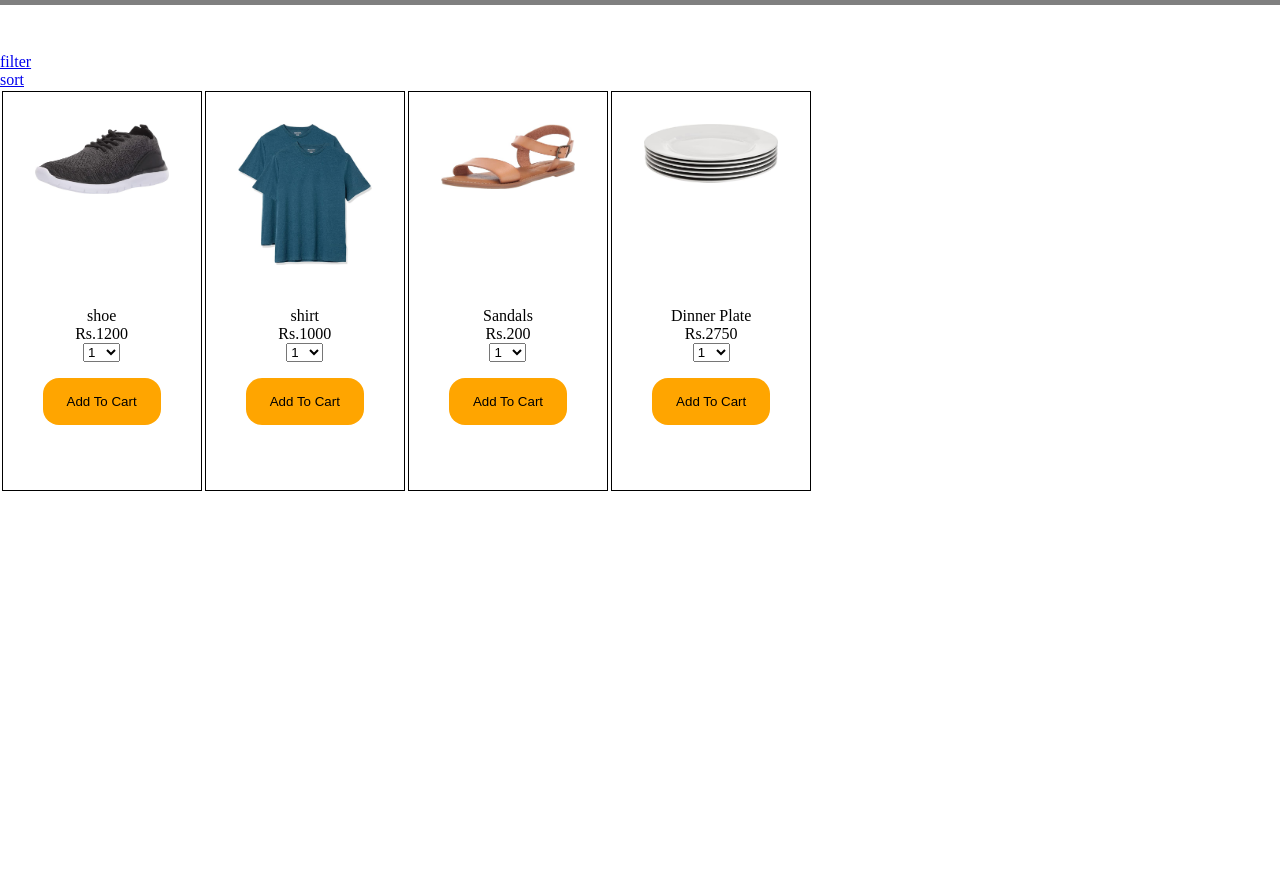
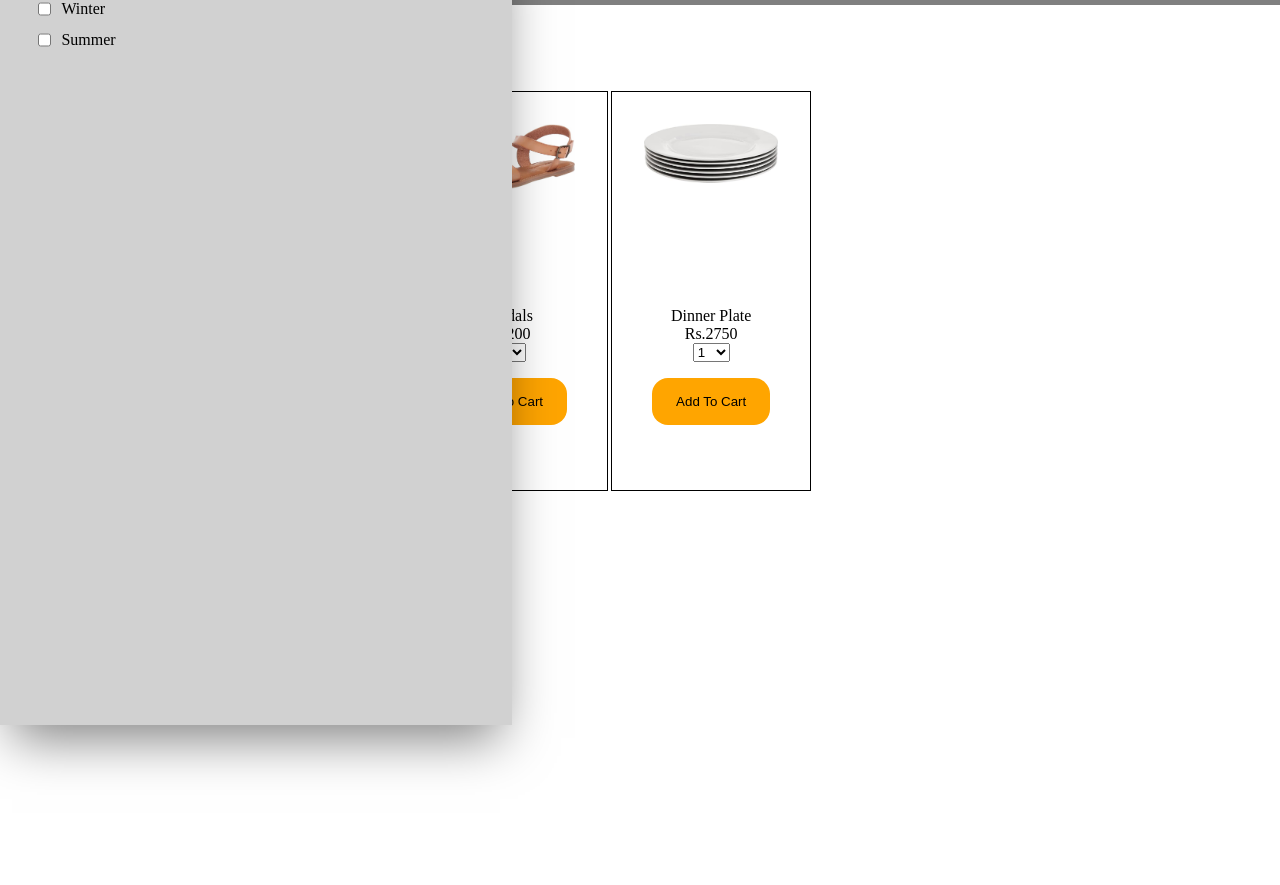
Before and after one commit to KritamKhatiwada/e-commerce, a plain HTML site: page html/homepage.html in a window 1280 px wide. Shown: the part 75-960 px from the top of the page. Drawn offline with Linux system fonts and the light colour scheme.

Commit message:
add filter paragraph and overlay

```diff
--- a/css/homepage.css
+++ b/css/homepage.css
@@ -28,6 +28,30 @@ body {
   display: flex;
 }
 
+#filteroverlay {
+  display: block;
+  position: fixed;
+  width: 40%;
+  top: 0;
+  left: 0;
+  right: 0;
+  bottom: 0;
+  background-color: rgb(209, 209, 209);
+  padding: 2rem;
+  box-shadow: 0 25px 50px -12px rgb(0 0 0 / 0.5);
+}
+
+.filter_item {
+  display: flex;
+  padding: 0.4rem;
+}
+.filterName {
+  margin-left: 10px;
+}
+#winter:hover,
+#summer:hover {
+  cursor: pointer;
+}
 .products {
   display: flex;
   flex-direction: column;
--- a/html/homepage.html
+++ b/html/homepage.html
@@ -11,7 +11,18 @@
     <div class="nav">
       <a href="../html/cartpage.html">Cart</a><span id="cartQuantity">00</span>
     </div>
-
+    <div id="sortoverlay"></div>
+    <div id="filteroverlay">
+      <h1>Filter</h1>
+      <div class="filter_item">
+        <input type="checkbox" name="winter" id="winter" />
+        <p class="filterName" id="winter">Winter</p>
+      </div>
+      <div class="filter_item">
+        <input type="checkbox" name="summer" id="summer" />
+        <p class="filterName" id="summer">Summer</p>
+      </div>
+    </div>
     <a href="#" class="filter">filter</a>
     <a href="#" class="sort">sort</a>
 
```
